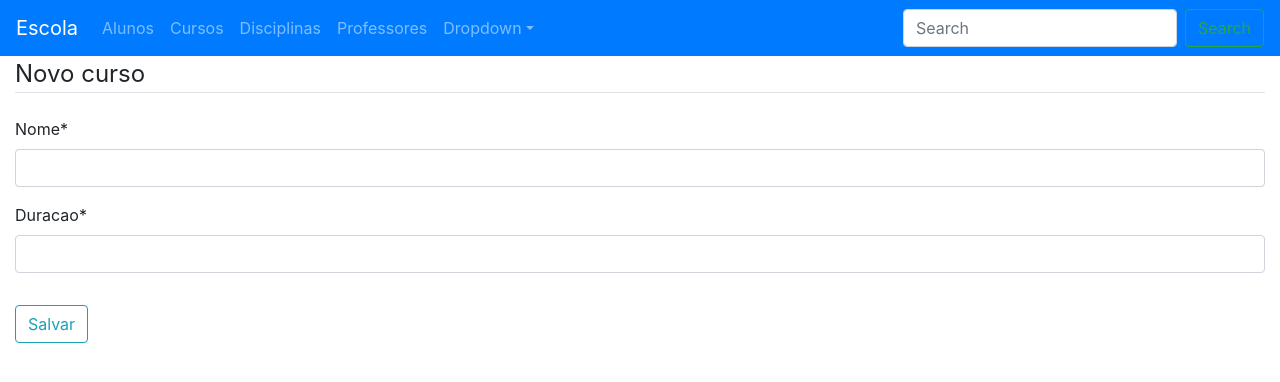
After one commit to dgzzn/escola-django, a Django app: page /cursos/novo/ in a window 1280 px wide. The commit adds this page. Shown: the top 382 px of the page. Run offline with Django 3.2, Linux system fonts and the light colour scheme; some libraries are stand-ins or nearby versions.

Commit message:
active tabs working

```diff
--- a/escola/models.py
+++ b/escola/models.py
@@ -7,6 +7,10 @@ class Curso(models.Model):
 
     def __str__(self):
         return self.nome
+
+    def get_absolute_url(self):
+        return reverse("detalhe-curso", kwargs={"pk": self.pk})
+
 
 
 class Aluno(models.Model):
@@ -29,6 +33,9 @@ class Disciplina(models.Model):
     def __str__(self):
         return self.nome
 
+    def get_absolute_url(self):
+        return reverse("lista-disciplinas")
+
 class Professor(models.Model):
     nome = models.CharField(max_length=100)
     cpf = models.IntegerField()
--- a/escola/templates/escola/base.html
+++ b/escola/templates/escola/base.html
@@ -20,16 +20,16 @@
           aria-expanded="false" aria-label="Toggle navigation"></button>
       <div class="collapse navbar-collapse" id="collapsibleNavId">
           <ul class="navbar-nav mr-auto mt-2 mt-lg-0">
-              <li class="nav-item">
+              <li class="nav-item {% if request.resolver_match.url_name == 'lista-alunos' %}active{% endif %}" >
                   <a class="nav-link" href="{% url 'lista-alunos' %}">Alunos</a>
               </li>
-              <li class="nav-item">
+              <li class="nav-item {% if request.resolver_match.url_name == 'lista-cursos' %}active{% endif %}">
                   <a class="nav-link" href="{% url 'lista-cursos' %}">Cursos</a>
               </li>
-              <li class="nav-item">
+              <li class="nav-item {% if request.resolver_match.url_name == 'lista-disciplinas' %}active{% endif %}">
                   <a class="nav-link" href="{% url 'lista-disciplinas' %}">Disciplinas</a>
               </li>
-              <li class="nav-item">
+              <li class="nav-item {% if request.resolver_match.url_name == 'lista-professores' %}active{% endif %}">
                   <a class="nav-link" href="{% url 'lista-professores' %}">Professores</a>
               </li>
               <li class="nav-item dropdown">
--- /dev/null
+++ b/escola/templates/escola/curso_form.html
@@ -0,0 +1,20 @@
+{% extends 'escola/base.html' %}
+{% load crispy_forms_tags %}
+
+{% block content %}
+
+<div class="content-section">
+    <form method="POST">
+        {% csrf_token %}
+
+        <fieldset class="form-group">
+            <legend class="border-bottom mb-4">Novo curso</legend>
+            {{ form|crispy }}
+        </fieldset>
+        <div class="form-group">
+            <button type="submit" class="btn btn-outline-info">Salvar</button>
+        </div>
+    </form>
+</div>
+
+{% endblock content %}
--- a/escola/templates/escola/disciplina_list.html
+++ b/escola/templates/escola/disciplina_list.html
@@ -3,7 +3,7 @@
 {% block content %}
 
 <h1>Disciplinas</h1>
-
+<a name="" id="" class="btn btn-primary" href="{% url 'nova-disciplina' %}" role="button">Nova</a><br>
 <table class="table">
     <thead class="thead-dark">
         <tr>
@@ -19,7 +19,8 @@
         <tr>
             <td scope="row">{{ disciplina.nome }}</td>
             <td>{{ disciplina.curso }}</td>
-            <td>alterar/excluir</td>
+            <td><a name="" id="" class="btn btn-primary" href="{% url 'alterar-disciplina' disciplina.id %}" role="button">Alterar</a>
+            <a name="" id="" class="btn btn-danger" href="{% url 'excluir-disciplina' disciplina.id %}" role="button">Excluir</a></td>
         </tr>
 {% endfor %}
     </tbody>
--- a/escola/urls.py
+++ b/escola/urls.py
@@ -19,12 +19,24 @@ from . import views
 
 urlpatterns = [
     path('', views.index, name='index'),
+    # alunos
     path('alunos/', views.AlunoListView.as_view(), name='lista-alunos'),
     path('alunos/<int:pk>/', views.AlunoDetailView.as_view(), name='detalhe-aluno'),
     path('alunos/novo/', views.AlunoCreateView.as_view(), name='novo-aluno'),
     path('alunos/<int:pk>/editar/', views.AlunoUpdateView.as_view(), name='alterar-aluno'),
     path('alunos/<int:pk>/excluir/', views.AlunoDeleteView.as_view(), name='excluir-aluno'),
+    # cursos
     path('cursos/', views.CursoListView.as_view(), name='lista-cursos'),
+    path('cursos/<int:pk>/', views.CursoDetailView.as_view(), name='detalhe-curso'),
+    path('cursos/novo/', views.CursoCreateView.as_view(), name='novo-curso'),
+    path('cursos/<int:pk>/editar/', views.CursoUpdateView.as_view(), name='alterar-curso'),
+    path('cursos/<int:pk>/excluir/', views.CursoDeleteView.as_view(), name='excluir-curso'),
+    # disciplinas
     path('disciplinas/', views.DisciplinaListView.as_view(), name='lista-disciplinas'),
+    path('disciplinas/<int:pk>/', views.DisciplinaDetailView.as_view(), name='detalhe-disciplina'),
+    path('disciplinas/nova/', views.DisciplinaCreateView.as_view(), name='nova-disciplina'),
+    path('disciplinas/<int:pk>/editar/', views.DisciplinaUpdateView.as_view(), name='alterar-disciplina'),
+    path('disciplinas/<int:pk>/excluir/', views.DisciplinaDeleteView.as_view(), name='excluir-disciplina'),
+    # professores
     path('professores/', views.ProfessorListView.as_view(), name='lista-professores'),
 ]
--- a/escola/views.py
+++ b/escola/views.py
@@ -10,7 +10,7 @@ from django.urls import reverse_lazy
 def index(request):
     return render(request, 'escola/base.html', {})
 
-
+#aluno
 class AlunoListView(ListView):
     model = Aluno
 
@@ -29,16 +29,45 @@ class AlunoDeleteView(DeleteView):
     model = Aluno
     success_url = reverse_lazy('lista-alunos')
 
-
+#curso
 class CursoListView(ListView):
     model = Curso
 
+class CursoDetailView(DetailView):
+    model = Curso
 
+class CursoCreateView(CreateView):
+    model = Curso
+    fields = ['nome', 'duracao']
 
+class CursoUpdateView(UpdateView):
+    model = Curso
+    fields = ['nome', 'duracao']
+
+class CursoDeleteView(DeleteView):
+    model = Curso
+    success_url = reverse_lazy('lista-cursos')
+
+# disciplina
 class DisciplinaListView(ListView):
     model = Disciplina
     ordering = ['curso']
 
+class DisciplinaDetailView(DetailView):
+    model = Disciplina
+
+class DisciplinaCreateView(CreateView):
+    model = Disciplina
+    fields = ['nome', 'curso']
+
+class DisciplinaUpdateView(UpdateView):
+    model = Disciplina
+    fields = ['nome', 'curso']
+
+class DisciplinaDeleteView(DeleteView):
+    model = Disciplina
+    success_url = reverse_lazy('lista-disciplinas')
+
 
 class ProfessorListView(ListView):
     model = Professor
```
Also changed, not shown: escola/templates/escola/curso_confirm_delete.html (added, +21 -0 lines), escola/templates/escola/curso_detail.html (added, +11 -0 lines), escola/templates/escola/curso_list.html (+4 -3 lines), escola/templates/escola/disciplina_confirm_delete.html (added, +21 -0 lines), escola/templates/escola/disciplina_form.html (added, +20 -0 lines), db.sqlite3.
